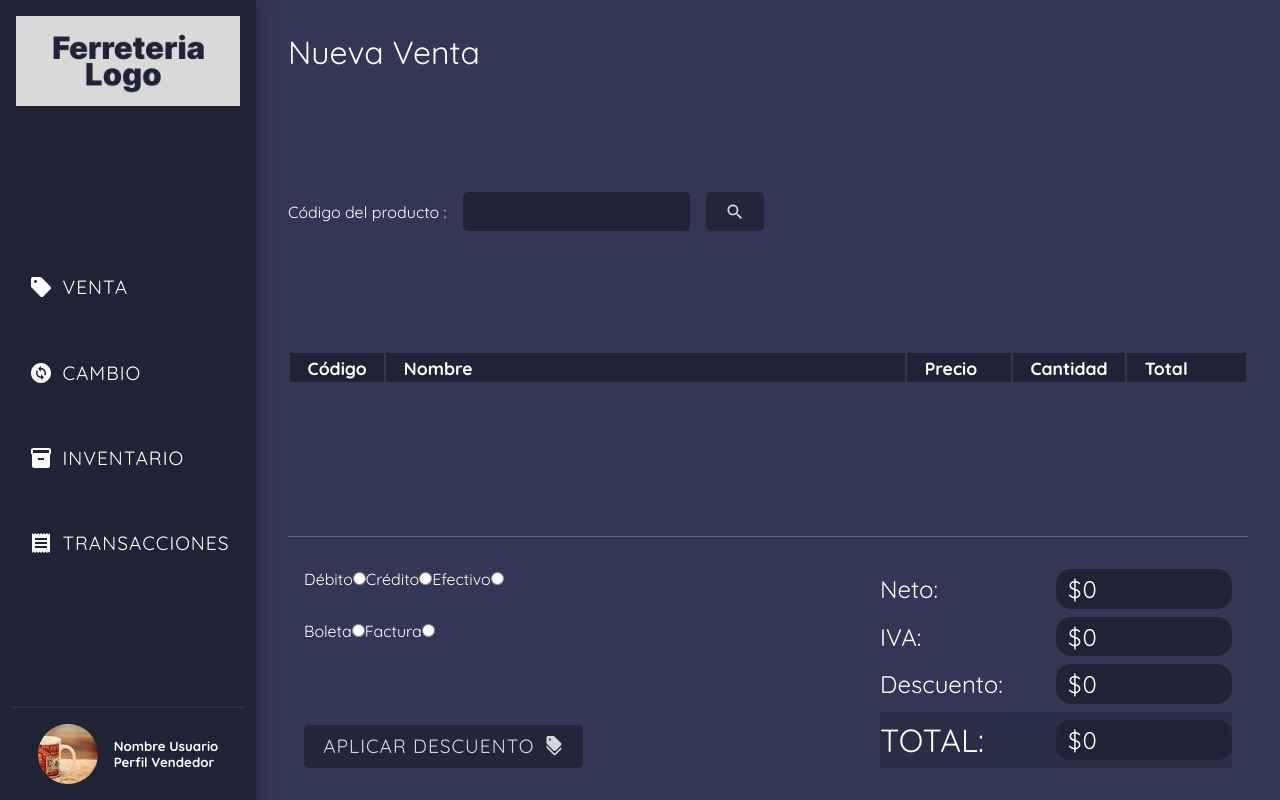
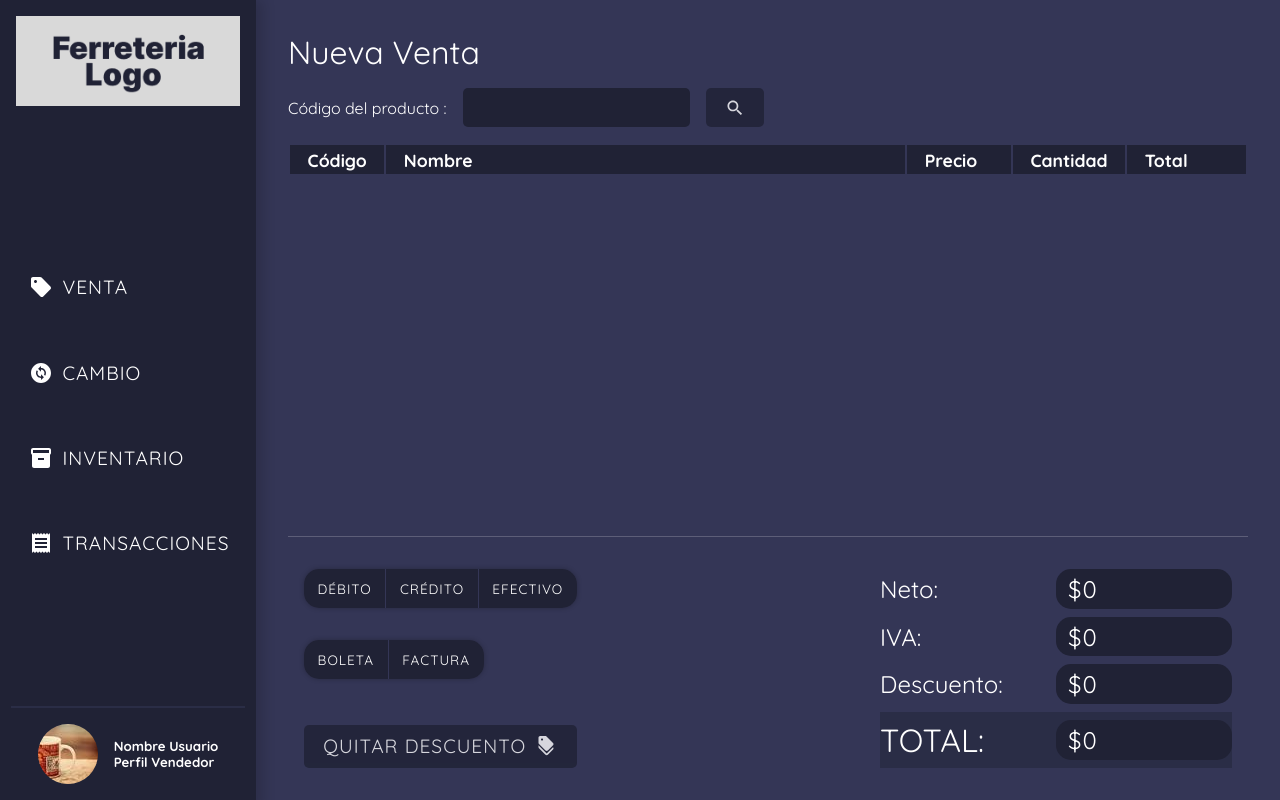
Before and after one commit to CristobalNPE/sistema-ventas-front, a React (Vite) app: page / in a window 1280 px wide. Both pictures are taken after a click on the button "APLICAR DESCUENTO". Built offline with nearby package versions, Linux system fonts and the light colour scheme.

Commit message:
implement basic discount function

```diff
--- a/src/components/ItemList.jsx
+++ b/src/components/ItemList.jsx
@@ -24,7 +24,7 @@ const ItemList = (props) => {
 
     return (
         <table className="itemList">
-
+            {/*need to add TBODY*/}
             <tr>
                 <th className="head__code">Código</th>
                 <th className="head__name">Nombre</th>
--- a/src/pages/Venta.jsx
+++ b/src/pages/Venta.jsx
@@ -12,8 +12,12 @@ const Venta = () => {
         seller: "VENDEDOR",
         items: [],
         total: 0,
+        discount: 0,
+        paymentMethod: "Efectivo",
+        document: "Boleta",
         transaction: "Venta"
     })
+    const [isDiscountApplied, setIsDiscountApplied] = useState(false)
 
     const [inventory, setInventory] = useState(ProductsData)
 
@@ -49,7 +53,6 @@ const Venta = () => {
 
     function setTotal() {
         const sum = productsList.reduce((a, c) => a + c.amount * c.precio, 0)
-        console.log("SUM? " + sum)
         setVenta(prevState => (
             {
                 ...prevState,
@@ -58,43 +61,82 @@ const Venta = () => {
         ))
     }
 
+    function applyDiscount() {
+        setIsDiscountApplied(true)
+        setVenta(prevState => (
+            {
+                ...prevState,
+                discount: Math.ceil(prevState.total * 0.25)
+            }
+        ))
+    }
+
+    function removeDiscount() {
+        setIsDiscountApplied(false)
+        setVenta(prevState => (
+            {
+                ...prevState,
+                discount: 0
+            }
+        ))
+    }
+
 
     useEffect(() => {
         setTotal()
+        setVenta(prevState => (
+            {
+                ...prevState,
+                items: productsList
+            }
+        ))
+        if (isDiscountApplied) applyDiscount()
+
     }, [productsList]);
 
 
-    //*----------------------------
+    useEffect(() => {
+        console.log(venta)
+    },);
 
 
     return (
         <div className="main-container">
-            <h1>Nueva Venta</h1>
-            <CodeReader addProduct={addProduct} inventory={inventory}/>
-            <ItemList addProduct={addProduct} removeProduct={removeProduct} productsList={productsList}
-                      getProductById={getProductById}/>
+            <div>
+                <h1>Nueva Venta</h1>
+                <CodeReader addProduct={addProduct} inventory={inventory}/>
+                <ItemList addProduct={addProduct} removeProduct={removeProduct} productsList={productsList}
+                          getProductById={getProductById}/>
+            </div>
 
 
             <div className="panel">
                 <div className="panel__options">
                     <div className="options">
-                        <div className="payment">
-                            <label htmlFor="debito">Débito</label>
-                            <input name="metodo-pago" id="debito" type="radio"/>
-                            <label htmlFor="credito">Crédito</label>
-                            <input name="metodo-pago" id="credito" type="radio"/>
-                            <label htmlFor="efectivo">Efectivo</label>
-                            <input name="metodo-pago" id="efectivo" type="radio"/>
+                        <div className="radio">
+                            <input className="radio__input" name="metodo-pago" id="debito" type="radio"/>
+                            <label className="radio__label" htmlFor="debito">Débito</label>
+                            <input className="radio__input" name="metodo-pago" id="credito" type="radio"/>
+                            <label className="radio__label" htmlFor="credito">Crédito</label>
+                            <input className="radio__input" name="metodo-pago" id="efectivo" type="radio"/>
+                            <label className="radio__label" htmlFor="efectivo">Efectivo</label>
+
                         </div>
-                        <div className="recipe">
-                            <label htmlFor="boleta">Boleta</label>
-                            <input name="tipo-boleta" id="boleta" type="radio"/>
-                            <label htmlFor="factura">Factura</label>
-                            <input name="tipo-boleta" id="factura" type="radio"/>
+                        <div className="radio">
+                            <input className="radio__input" name="tipo-boleta" id="boleta" type="radio"/>
+                            <label className="radio__label" htmlFor="boleta">Boleta</label>
+                            <input className="radio__input" name="tipo-boleta" id="factura" type="radio"/>
+                            <label className="radio__label" htmlFor="factura">Factura</label>
+
                         </div>
                     </div>
 
-                    <button className="btn">Aplicar Descuento <DiscountIcon fontSize={"small"}/></button>
+
+                    {!isDiscountApplied ?
+                        <button onClick={applyDiscount} className="btn">Aplicar Descuento <DiscountIcon
+                            fontSize={"small"}/></button> :
+                        <button onClick={removeDiscount} className="btn">Quitar Descuento <DiscountIcon
+                            fontSize={"small"}/></button>}
 
                 </div>
                 <div className="panel__results">
@@ -109,16 +151,13 @@ const Venta = () => {
                     </div>
                     <div className="result">
                         <h2>Descuento: </h2>
-                        <span className="panel-data">$0</span>
+                        <span className="panel-data">${venta.discount}</span>
                     </div>
                     <div className="result total">
                         <h1>TOTAL: </h1>
-                        <span className="panel-data big">${venta.total}</span>
+                        <span className="panel-data big">${venta.total - venta.discount}</span>
                     </div>
-
-
                 </div>
-
             </div>
 
         </div>
```
